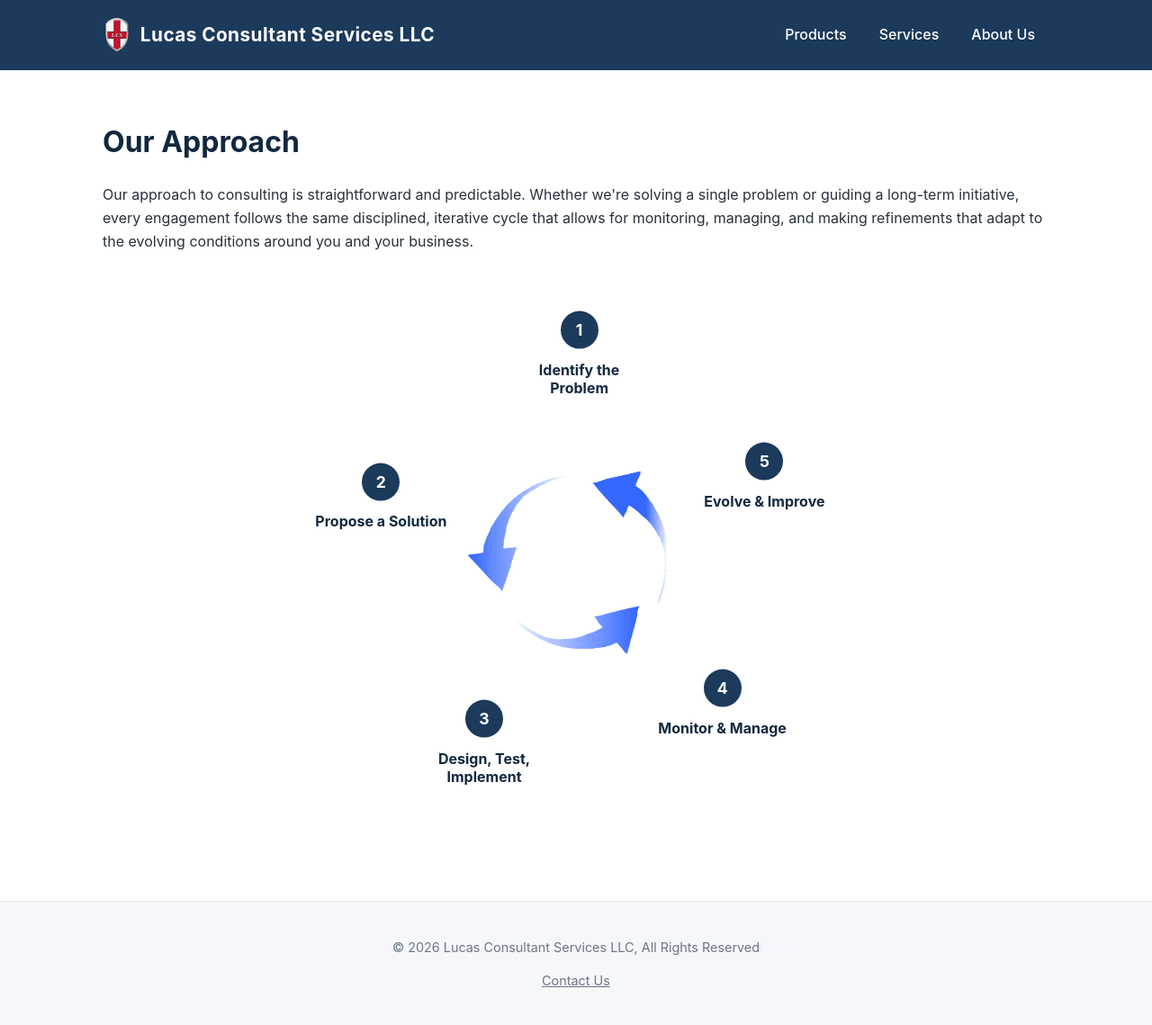
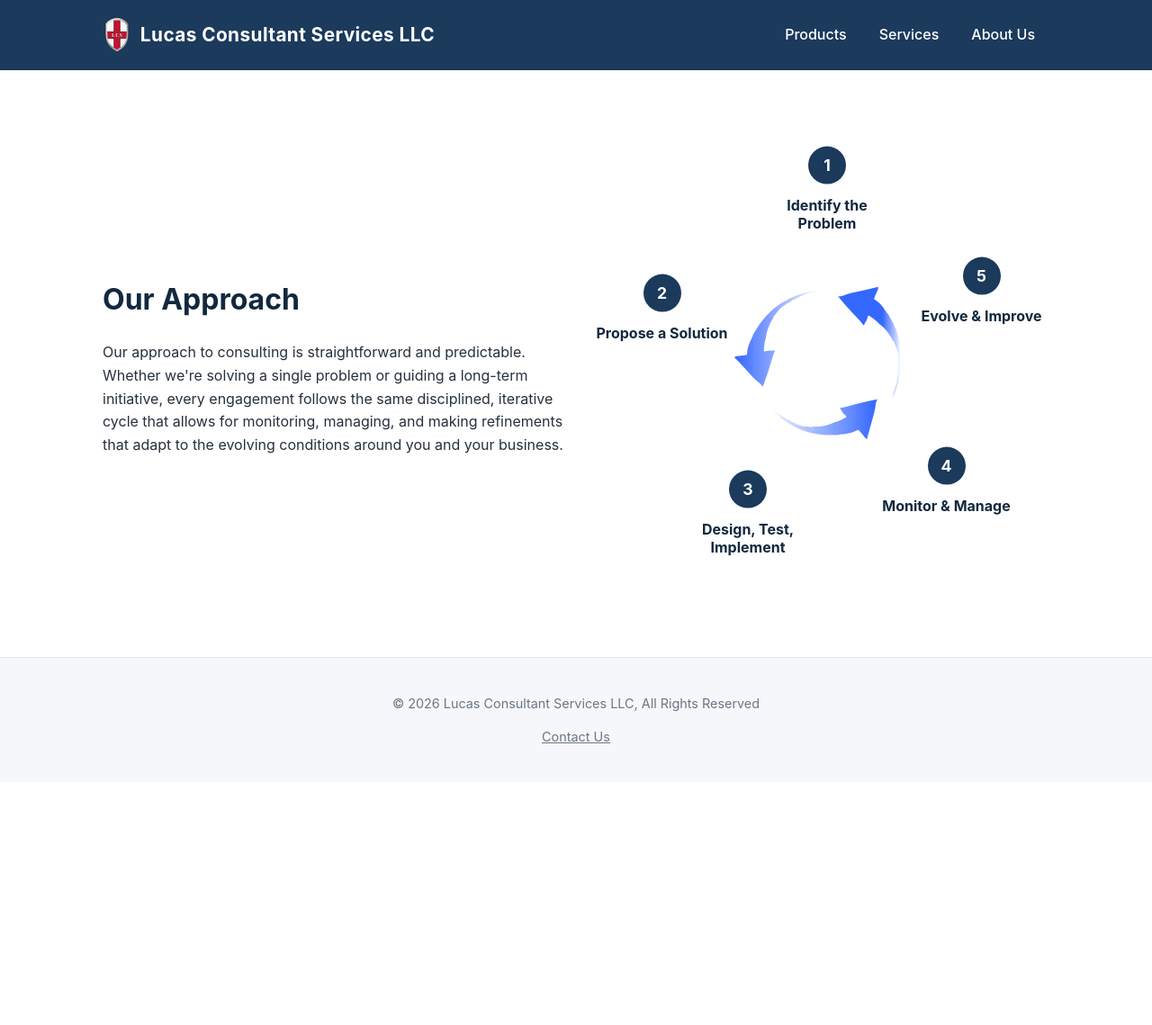
Before and after one commit to DrColorado/lucas-consulting-site, a Jekyll site: the page built from lucas-consulting-site/about/approach.md, in a window 1280 px wide. Shown: the whole page at 90% size. Built offline with Jekyll 4.4.1, drawn with Linux system fonts in a browser that asks for light colours; after the commit the page ends 900 px from its top, so only the background shows below that.

Commit message:
our approach update 09.25.2026

```diff
--- a/lucas-consulting-site/about/approach.md
+++ b/lucas-consulting-site/about/approach.md
@@ -4,30 +4,33 @@ title: Our Approach
 permalink: /about/approach/
 ---
 
-# Our Approach
+<div class="approach-hero">
+  <div class="approach-intro">
+    <h1>Our Approach</h1>
+    <p>Our approach to consulting is straightforward and predictable. Whether we're solving a single problem or guiding a long-term initiative, every engagement follows the same disciplined, iterative cycle that allows for monitoring, managing, and making refinements that adapt to the evolving conditions around you and your business.</p>
+  </div>
 
-<p>Our approach to consulting is straightforward and predictable. Whether we're solving a single problem or guiding a long-term initiative, every engagement follows the same disciplined, iterative cycle that allows for monitoring, managing, and making refinements that adapt to the evolving conditions around you and your business.</p>
-
-<div class="approach-diagram">
-  <img src="{{ '/assets/images/approach-cycle.gif' | relative_url }}" alt="Animated icon of a cycle of arrows, representing our continuous, repeating improvement process" class="approach-cycle-icon">
-  <div class="process-step step-1">
-    <div class="step-number">1</div>
-    <h3>Identify the Problem</h3>
-  </div>
-  <div class="process-step step-2">
-    <div class="step-number">2</div>
-    <h3>Propose a Solution</h3>
-  </div>
-  <div class="process-step step-3">
-    <div class="step-number">3</div>
-    <h3>Design, Test, Implement</h3>
-  </div>
-  <div class="process-step step-4">
-    <div class="step-number">4</div>
-    <h3>Monitor &amp; Manage</h3>
-  </div>
-  <div class="process-step step-5">
-    <div class="step-number">5</div>
-    <h3>Evolve &amp; Improve</h3>
+  <div class="approach-diagram">
+    <img src="{{ '/assets/images/approach-cycle.gif' | relative_url }}" alt="Animated icon of a cycle of arrows, representing our continuous, repeating improvement process" class="approach-cycle-icon">
+    <div class="process-step step-1">
+      <div class="step-number">1</div>
+      <h3>Identify the Problem</h3>
+    </div>
+    <div class="process-step step-2">
+      <div class="step-number">2</div>
+      <h3>Propose a Solution</h3>
+    </div>
+    <div class="process-step step-3">
+      <div class="step-number">3</div>
+      <h3>Design, Test, Implement</h3>
+    </div>
+    <div class="process-step step-4">
+      <div class="step-number">4</div>
+      <h3>Monitor &amp; Manage</h3>
+    </div>
+    <div class="process-step step-5">
+      <div class="step-number">5</div>
+      <h3>Evolve &amp; Improve</h3>
+    </div>
   </div>
 </div>
--- a/lucas-consulting-site/assets/css/style.css
+++ b/lucas-consulting-site/assets/css/style.css
@@ -531,11 +531,22 @@ h1, h2, h3 { color: var(--color-primary-dark); }
 
 /* Our Approach page: steps arranged in a circle around the animated icon,
    matching the arrangement from the original slide */
+.approach-hero {
+  display: flex;
+  align-items: center;
+  gap: 2.5rem;
+  flex-wrap: wrap;
+}
+.approach-intro {
+  flex: 1 1 320px;
+  min-width: 280px;
+}
 .approach-diagram {
   position: relative;
   width: min(600px, 92vw);
   aspect-ratio: 1 / 1;
   margin: 2.5rem auto 3rem;
+  flex: 0 1 500px;
 }
 .approach-cycle-icon {
   position: absolute;
```
